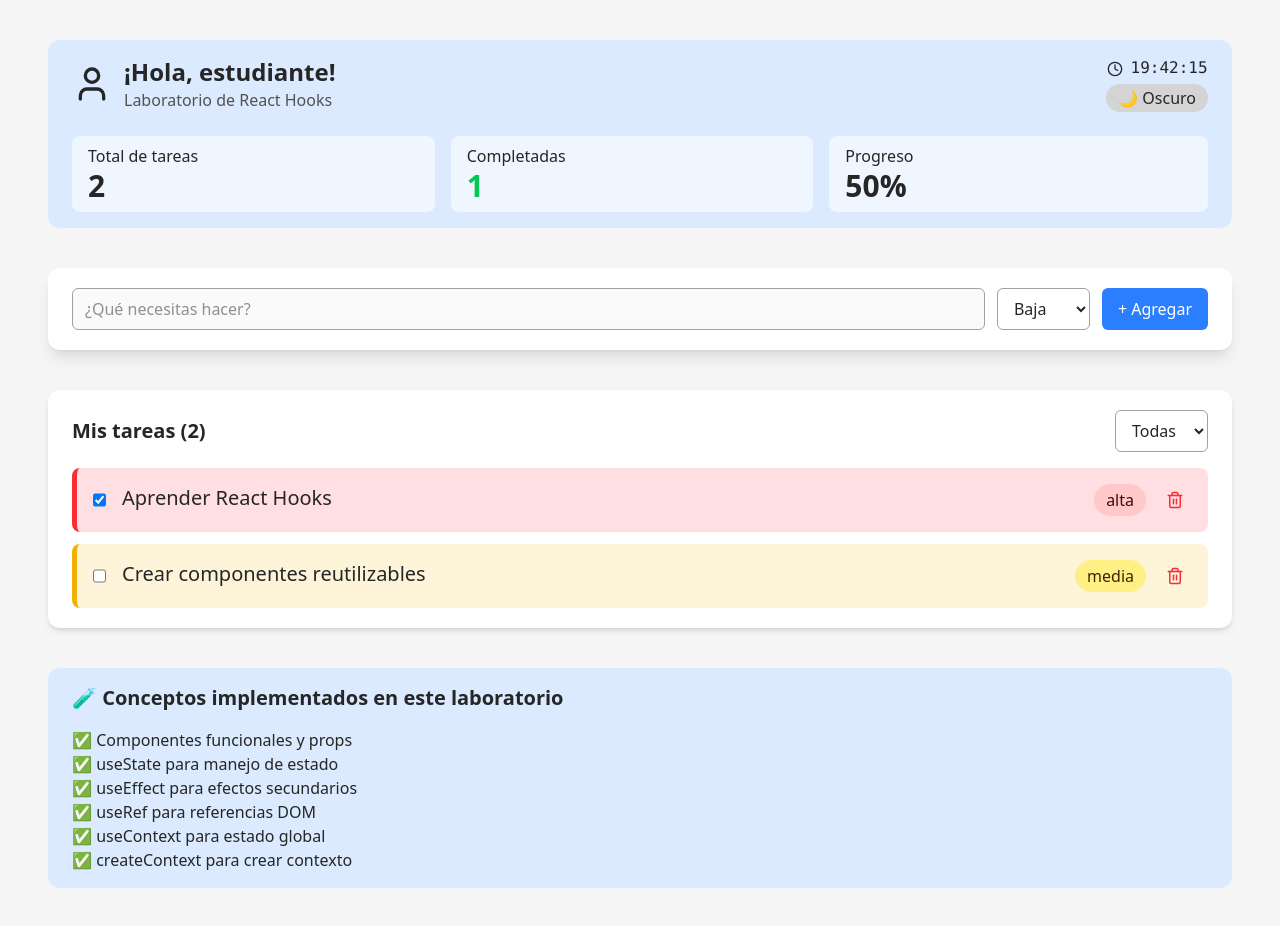
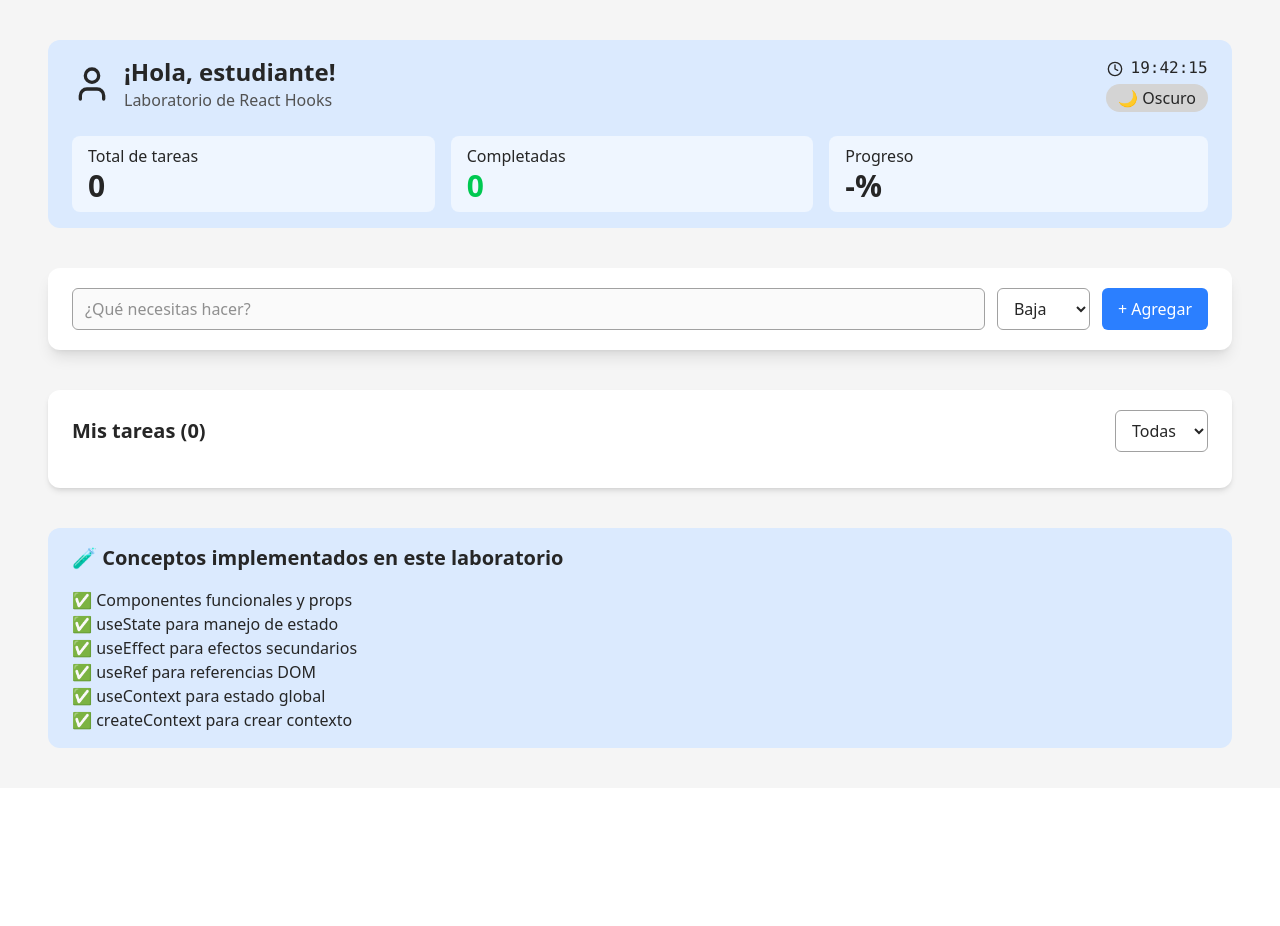
Before and after one commit to Grazen0/mini-reto, a React (Vite) app: page / in a window 1280 px wide. After the commit the page ends 800 px from the top, so only its background shows below. Built offline with nearby package versions, Linux system fonts and the light colour scheme.

Commit message:
fix: remove initial tasks

```diff
--- a/src/App.tsx
+++ b/src/App.tsx
@@ -7,25 +7,10 @@ import { DarkModeProvider } from "./lib/dark-mode";
 import type { TaskAddInfo, TaskInfo } from "./lib/types";
 import { useRef, useState } from "react";
 
-const initialTasks: TaskInfo[] = [
-  {
-    id: 0,
-    content: "Aprender React Hooks",
-    priority: "alta",
-    completed: true,
-  },
-  {
-    id: 1,
-    content: "Crear componentes reutilizables",
-    priority: "media",
-    completed: false,
-  },
-];
-
 const App = () => {
   const [dark, setDark] = useState(false);
   const nextTaskId = useRef(0);
-  const [tasks, setTasks] = useState<TaskInfo[]>(initialTasks);
+  const [tasks, setTasks] = useState<TaskInfo[]>([]);
 
   const addTask = (task: TaskAddInfo) => {
     nextTaskId.current++;
```
